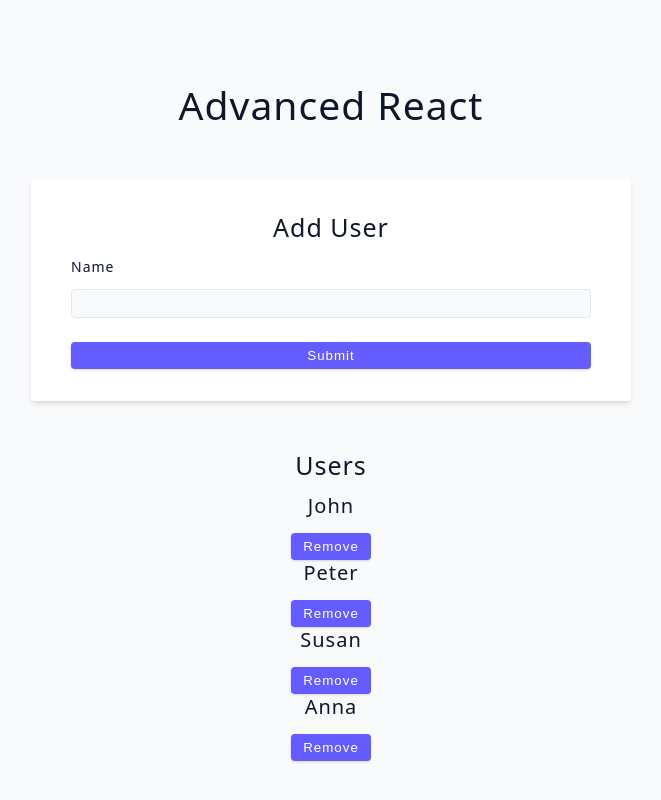
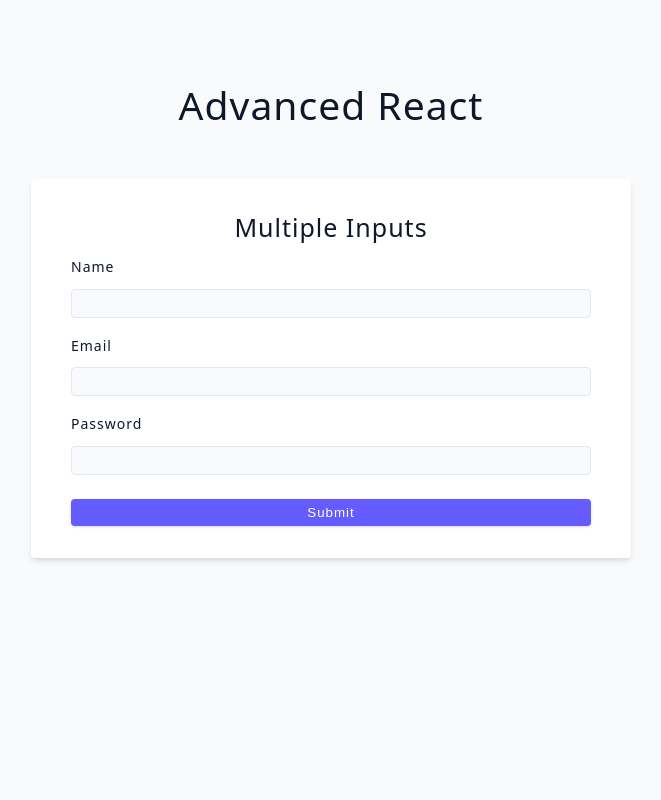
Before and after one commit to BmAlkes/TUTORIAL, a React (Vite) app: page / in a window 1280 px wide. Shown: the whole page, without its empty margins (309-970 px from the left). Built offline with nearby package versions, Linux system fonts and the light colour scheme.

Commit message:
feat:add multiple inputs

```diff
--- a/src/App.jsx
+++ b/src/App.jsx
@@ -1,10 +1,10 @@
-import UserChallenge from "./tutorial/06-forms/02-user-challenge";
+import MultipleInputs from "./tutorial/06-forms/03-multiple-inputs";
 
 function App() {
   return (
     <div className="container">
       <h2>Advanced React</h2>
-      <UserChallenge />
+      <MultipleInputs />
     </div>
   );
 }
--- /dev/null
+++ b/src/tutorial/06-forms/03-multiple-inputs.jsx
@@ -0,0 +1,67 @@
+import { useState } from "react";
+
+const MultipleInputs = () => {
+  const [user, setUser] = useState({ name: "", email: "", password: "" });
+  const handleSubmit = (e) => {
+    e.preventDefault();
+    console.log(user);
+    setUser({ name: "", email: "", password: "" });
+  };
+  const handleChange = (e) => {
+    setUser({ ...user, [e.target.name]: e.target.value });
+  };
+  return (
+    <div>
+      <form className="form" onSubmit={handleSubmit}>
+        <h4>Multiple Inputs</h4>
+        {/* name */}
+        <div className="form-row">
+          <label htmlFor="name" className="form-label">
+            name
+          </label>
+          <input
+            type="text"
+            className="form-input"
+            id="name"
+            value={user.name}
+            name="name"
+            onChange={handleChange}
+          />
+        </div>
+        {/* email */}
+        <div className="form-row">
+          <label htmlFor="email" className="form-label">
+            Email
+          </label>
+          <input
+            type="email"
+            className="form-input"
+            id="email"
+            value={user.email}
+            name="email"
+            onChange={handleChange}
+          />
+        </div>
+        {/* email */}
+        <div className="form-row">
+          <label htmlFor="password" className="form-label">
+            Password
+          </label>
+          <input
+            type="password"
+            className="form-input"
+            id="password"
+            name="password"
+            value={user.password}
+            onChange={handleChange}
+          />
+        </div>
+
+        <button type="submit" className="btn btn-block">
+          submit
+        </button>
+      </form>
+    </div>
+  );
+};
+export default MultipleInputs;
```
